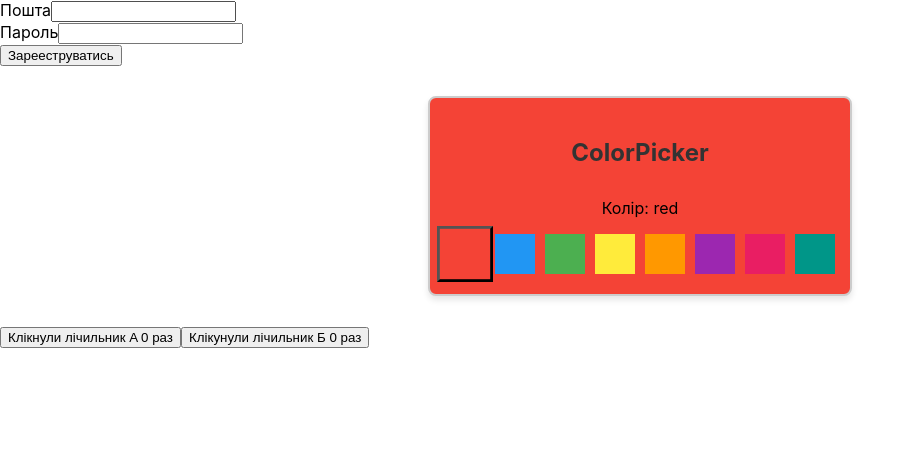
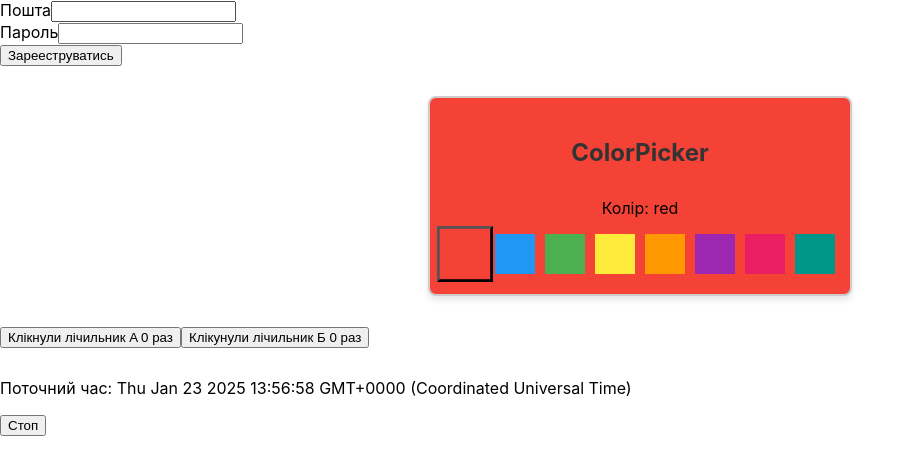
Before and after one commit to Evalac/module4-react-anchor, a React (Create React App) app: page / in a window 1280 px wide. Shown: the top 474 px of the page, without its empty margins (0-915 px from the left). Built offline with nearby package versions, Linux system fonts and the light colour scheme.

Commit message:
useEfect()

```diff
--- a/src/components/App.jsx
+++ b/src/components/App.jsx
@@ -2,6 +2,7 @@ import css from './App.module.css';
 import { SignUpForm } from './SignUpForm/SignUpForm';
 import { ColorPicker } from './ColorPicker/ColorPicker';
 import { Counter } from './Counter/Counter';
+import { Clock } from './Clock/Clock';
 
 export const App = () => {
   const colorData = [
@@ -23,6 +24,9 @@ export const App = () => {
       <div style={{ marginTop: 30 }}>
         <Counter />
       </div>
+      <div style={{ marginTop: 30 }}>
+        <Clock />
+      </div>
     </div>
   );
 };
--- /dev/null
+++ b/src/components/Clock/Clock.jsx
@@ -0,0 +1,29 @@
+import { useEffect, useRef, useState } from 'react';
+
+function Clock(params) {
+  const [time, setTime] = useState(() => new Date());
+  const intervalID = useRef(null);
+
+  useEffect(() => {
+    intervalID.current = setInterval(() => {
+      setTime(new Date());
+    }, 1000);
+
+    return () => stop();
+  }, []);
+
+  const stop = () => clearInterval(intervalID.current);
+
+  console.log(intervalID);
+
+  return (
+    <div>
+      <p>Поточний час: {time.toString()}</p>
+      <button type="button" onClick={stop}>
+        Стоп
+      </button>
+    </div>
+  );
+}
+
+export { Clock };
--- a/src/components/ColorPicker/ColorPicker.jsx
+++ b/src/components/ColorPicker/ColorPicker.jsx
@@ -1,6 +1,6 @@
 import css from './ColorPicker.module.css';
 
-import { useState } from 'react';
+import { useState, useEffect } from 'react';
 
 function ColorPicker({ options }) {
   const [activeOptionIndex, setActiveOptionIndex] = useState(0);
--- a/src/components/Counter/Counter.jsx
+++ b/src/components/Counter/Counter.jsx
@@ -1,4 +1,4 @@
-import { useState } from 'react';
+import { useState, useEffect } from 'react';
 
 function Counter(params) {
   const [initValueA, setValueA] = useState(0);
@@ -11,6 +11,12 @@ function Counter(params) {
   const incrementValueB = () => {
     setValueB(prevState => prevState + 1);
   };
+
+  useEffect(() => {
+    console.log('запустився useEfect' + Date.now());
+    const totalClik = initValueA + initValueB;
+    document.title = `Всього клікнули ${totalClik}`;
+  }, [initValueA, initValueB]);
 
   return (
     <div>
--- a/src/components/SignUpForm/SignUpForm.jsx
+++ b/src/components/SignUpForm/SignUpForm.jsx
@@ -1,8 +1,21 @@
-import { useState } from 'react';
+import { useState, useEffect } from 'react';
+
+const useLocalStorage = (key, defaultValue) => {
+  // це кастомний хук для оновлення із локалсторедж
+  const [state, setState] = useState(() => {
+    return JSON.parse(localStorage.getItem(key)) ?? defaultValue; // треба тут викликати анонімну функцію щоб покращувати продуктивність, буде спрацьовувати тільки при першому рендері/ так бі спрацьовувала при кожній зміні
+  });
+  useEffect(() => {
+    localStorage.setItem(key, JSON.stringify(state));
+  }, [key, state]);
+  // console.log([state, setState]);
+
+  return [state, setState];
+};
 
 function SignUpForm() {
-  const [email, setEmail] = useState('');
-  const [password, setPassword] = useState('');
+  const [email, setEmail] = useLocalStorage('Email', '');
+  const [password, setPassword] = useLocalStorage('Password', '');
 
   const onChangeForm = e => {
     const { name, value } = e.target;
@@ -21,8 +34,17 @@ function SignUpForm() {
     }
   };
 
+  // useEffect(() => {
+  //   localStorage.setItem('Email', JSON.stringify(email));
+  // }, [email]);
+
+  // useEffect(() => {
+  //   localStorage.setItem('Password', JSON.stringify(password));
+  // }, [password]);
+
   const onSubmitForm = e => {
     e.preventDefault();
+
     const valueForm = {
       email: email,
       password: password,
```
